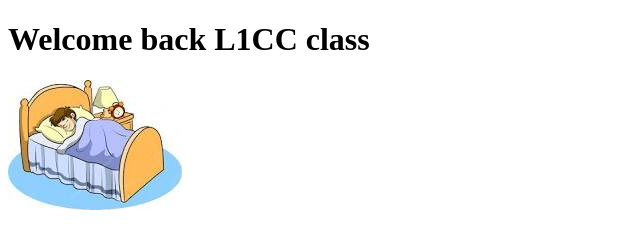
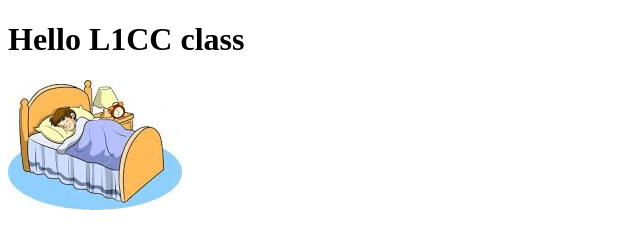
Before and after one commit to bagzcode/weekl1cc, a plain HTML site: page index.html in a window 1280 px wide. Shown: the whole page, without its empty margins (0-640 px from the left). Drawn offline with Linux system fonts and the light colour scheme.

Commit message:
second commit

```diff
--- a/index.html
+++ b/index.html
@@ -6,7 +6,7 @@
   <title>Document</title>
 </head>
 <body>
-  <h1>Welcome back L1CC class</h1>
+  <h1>Hello L1CC class</h1>
   <img src="images.jpeg">
 </body>
 </html>
```
